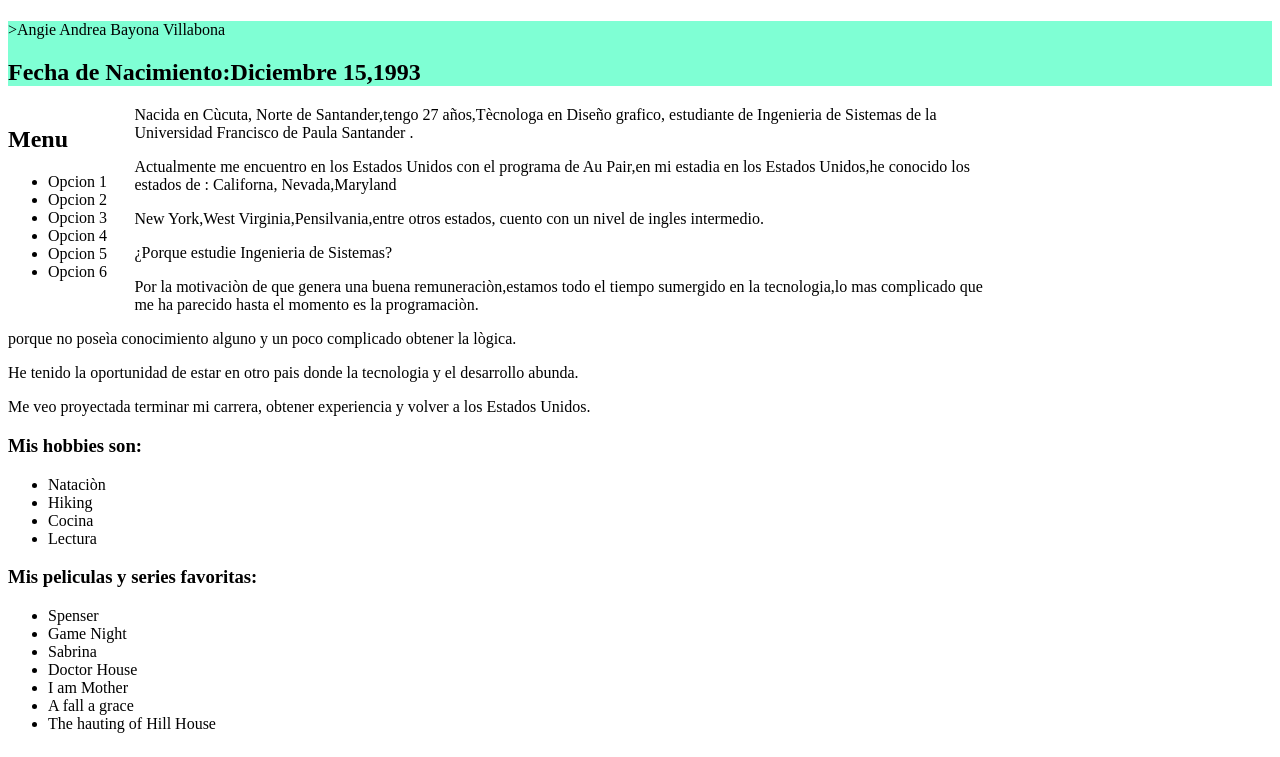
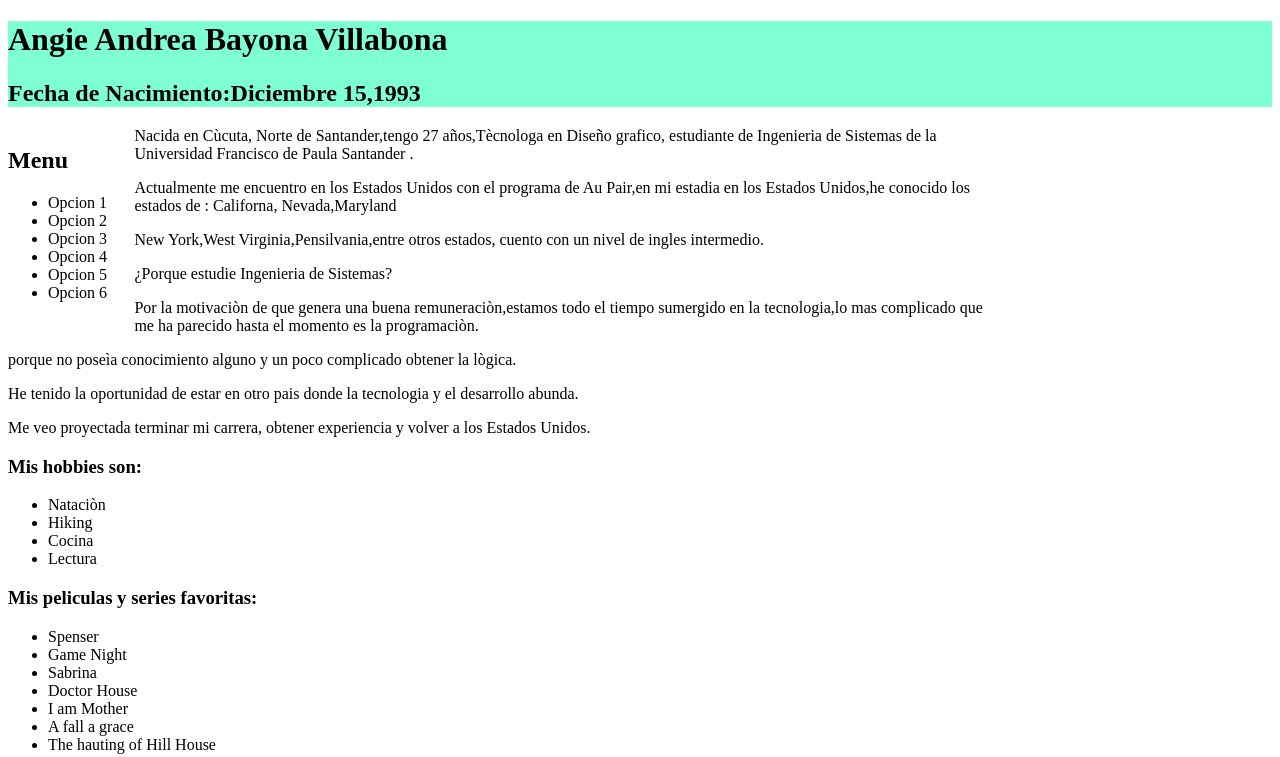
Before and after one commit to Angely15/web2021.1, a plain HTML site: page index.html in a window 1280 px wide. Shown: the top 757 px of the page. Drawn offline with Linux system fonts and the light colour scheme.

Commit message:
alineacion

```diff
--- a/index.html
+++ b/index.html
@@ -14,7 +14,7 @@
 <body>
     <div>
         <header id="header" style="width:100%;background-color:aquamarine">
-            <h1 align='center'> </h1>>Angie Andrea Bayona Villabona</h1>
+            <h1>Angie Andrea Bayona Villabona</h1>
             <h2>Fecha de Nacimiento:Diciembre 15,1993</h2>
         </header>
         <div id="content" style="width:100%">
```
